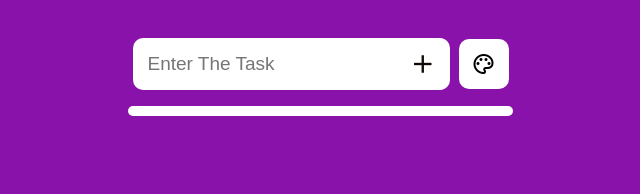
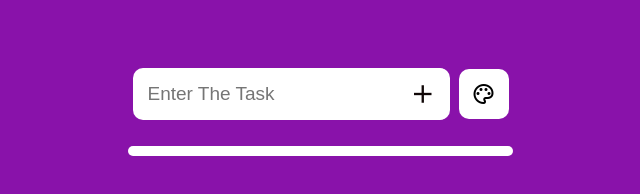
Before and after one commit to athul-22/todo, a plain HTML site: page index.html in a window 1280 px wide. Shown: the whole page, without its empty margins (320-960 px from the left). Drawn offline with nearby package versions, Linux system fonts and the light colour scheme; some packages are replaced by stand-ins of ours; a script that the page names is missing.

Commit message:
Update style.css

```diff
--- a/style.css
+++ b/style.css
@@ -9,7 +9,7 @@ body{
 }
 
 .container{
-    margin-top: 30px;
+    margin-top: 60px;
     position: absolute;
     display: flex;
     justify-content: center;
@@ -62,7 +62,7 @@ body{
 .second{
 
     height: auto;
-    margin-top: 80px;
+    margin-top: 120px;
     padding-top: 10px;
     width: 385px;
     font-size: 17px;
```
